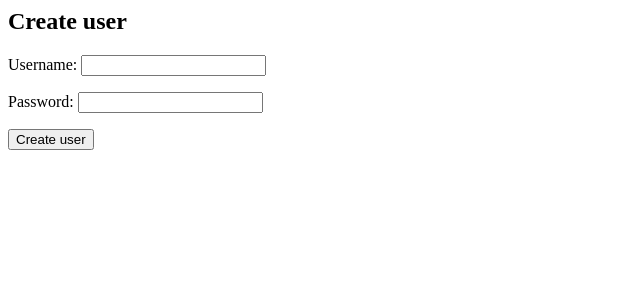
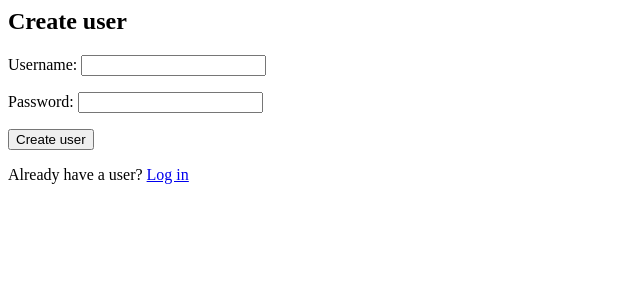
Before and after one commit to UncSald/CyberSecurityCourseProject, a Django app: page /create_user/create_user in a window 1280 px wide. Shown: the top 300 px of the page, without its empty margins (0-640 px from the left). Run offline with Django 5.2, Linux system fonts and the light colour scheme.

Commit message:
Added way to go back to login page

```diff
--- a/logapp/logins/templates/create_user.html
+++ b/logapp/logins/templates/create_user.html
@@ -1,6 +1,6 @@
 <h2>Create user</h2>
 <div>
-  <form action='create_user' method="POST">
+  <form method="POST">
     {% csrf_token %}
     <p>
       <p>
@@ -17,3 +17,6 @@
     <button type="submit">Create user</button>
   </form>
 </div>
+<div>
+  Already have a user?  <a href="/login">Log in</a>
+</div>
```
